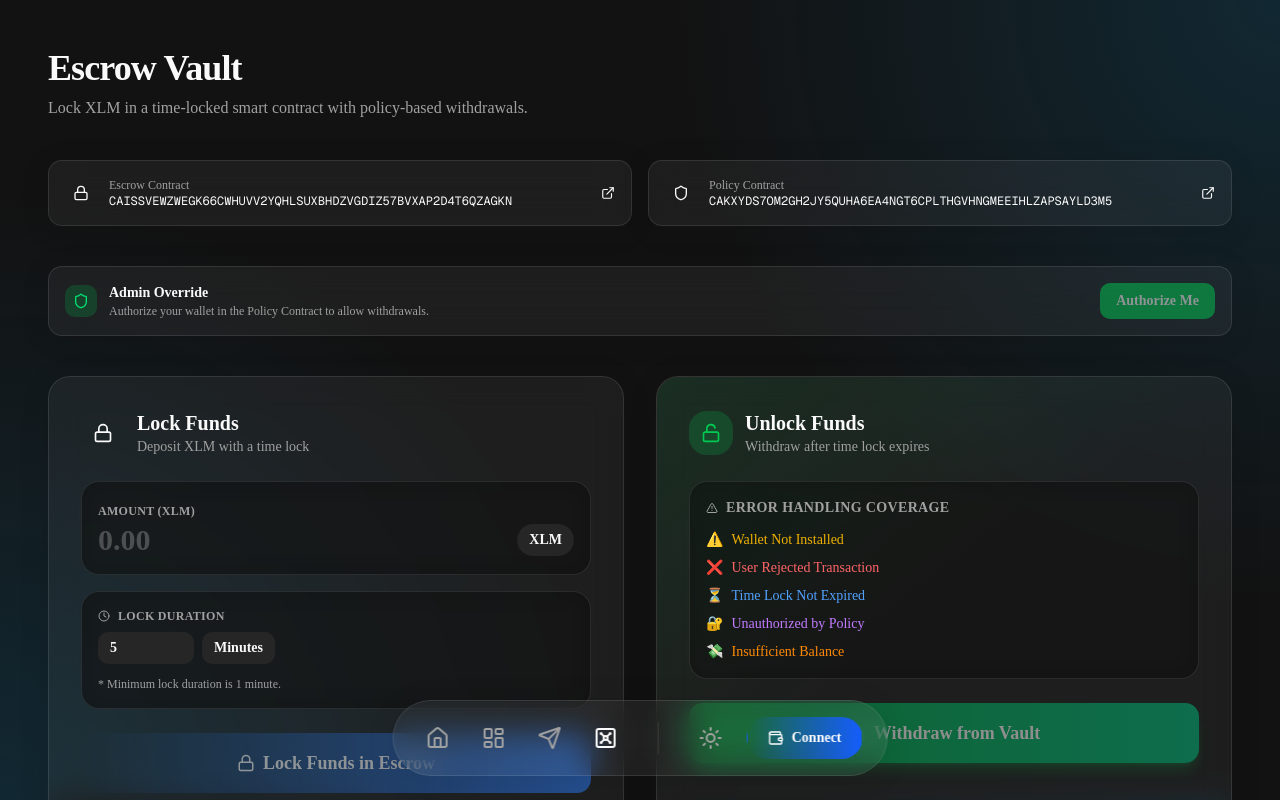
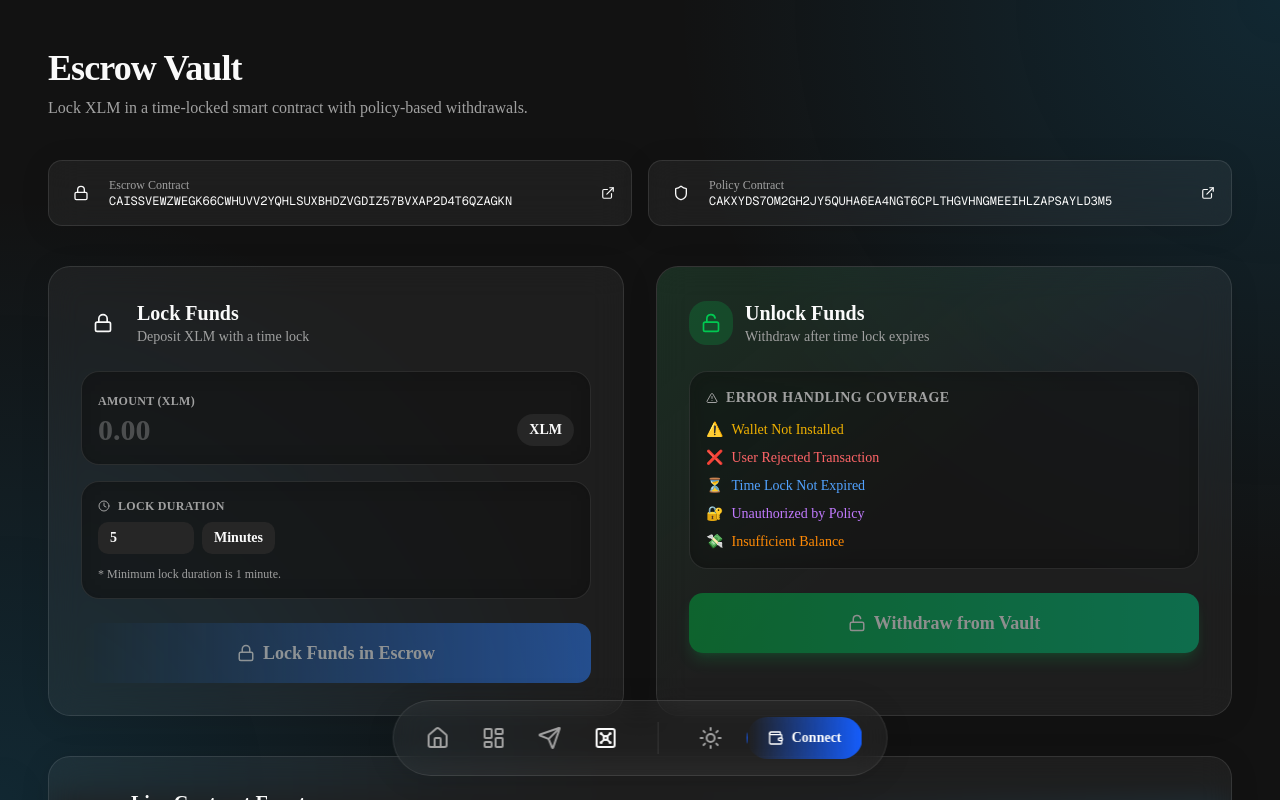
Before and after one commit to Be-bibek/demo-Dapp-web3, a Next.js app in the folder frontend/: page /vault in a window 1280 px wide. Shown: the top 800 px of the page. Built offline with nearby package versions, Linux system fonts and the light colour scheme; no server answers; what @creit.tech/stellar-wallets-kit, @stellar/stellar-sdk would draw is missing.

Commit message:
UI: Remove Admin Override button

```diff
--- a/frontend/app/vault/page.tsx
+++ b/frontend/app/vault/page.tsx
@@ -166,26 +166,6 @@ export default function VaultPage() {
             </a>
           </div>
         ))}
-      </div>
-
-      {/* Admin Override */}
-      <div className="glass rounded-xl p-4 border border-green-500/20 flex flex-col sm:flex-row items-center justify-between gap-4 bg-green-500/5">
-        <div className="flex items-center gap-3">
-          <div className="p-2 rounded-lg bg-green-500/20">
-            <Shield size={16} className="text-green-400" />
-          </div>
-          <div>
-            <p className="text-sm font-bold text-foreground">Admin Override</p>
-            <p className="text-xs text-muted-foreground">Authorize your wallet in the Policy Contract to allow withdrawals.</p>
-          </div>
-        </div>
-        <button
-          onClick={handleAuthorize}
-          disabled={authStatus === 'pending' || !publicKey}
-          className="px-4 py-2 bg-green-500 text-white text-sm font-bold rounded-lg hover:bg-green-600 transition-colors disabled:opacity-50 flex items-center gap-2 whitespace-nowrap"
-        >
-          {authStatus === 'pending' ? <Loader2 size={14} className="animate-spin" /> : 'Authorize Me'}
-        </button>
       </div>
 
       {/* Main Grid */}
```
